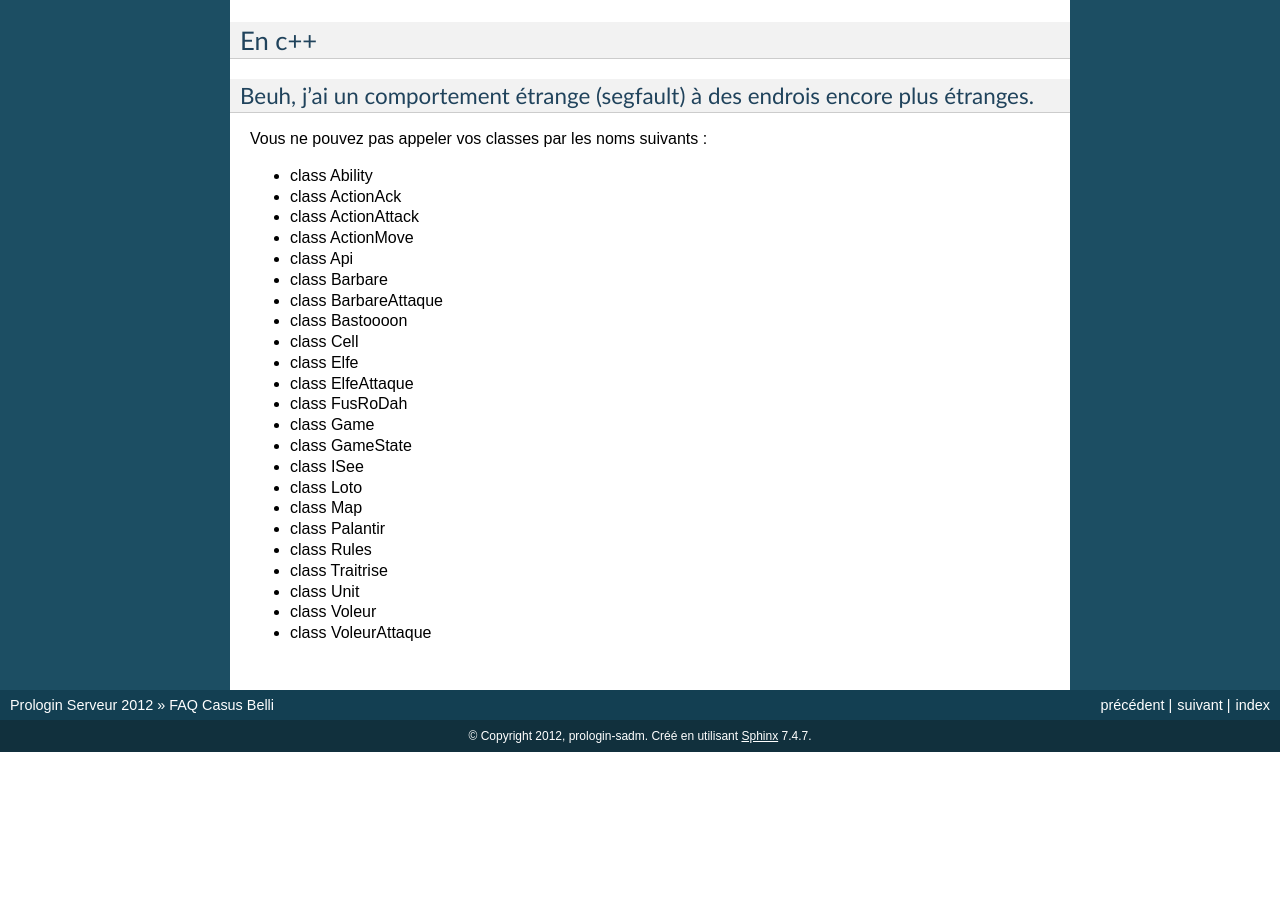
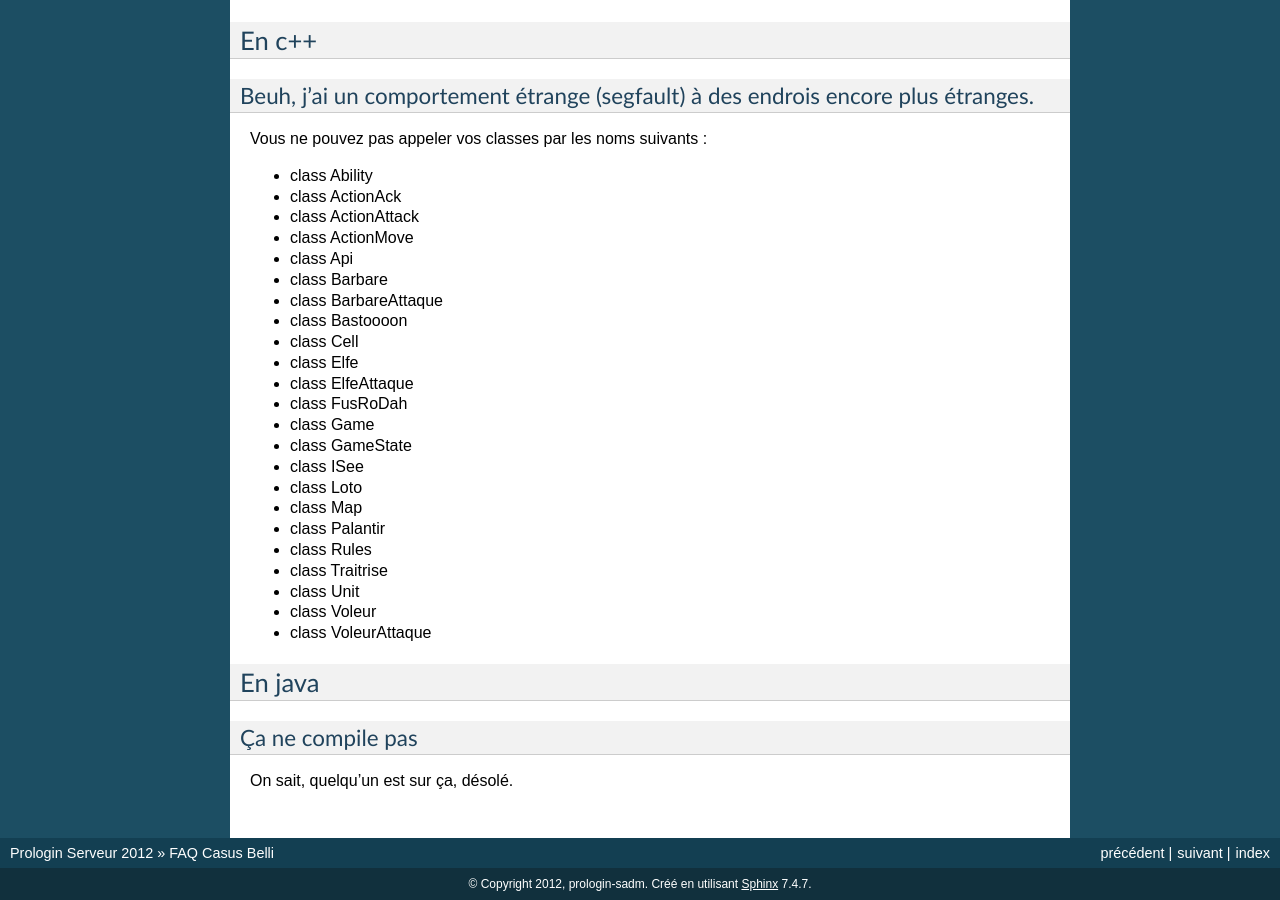
Before and after one commit to prologin/prologin2012, a Sphinx documentation site: the page built from doc/faq-candidat.rst, in a window 1280 px wide and 900 px high, scrolled down 2148 px. Built offline with Sphinx 7.4.7, drawn with Linux system fonts in a browser that asks for light colours; before the commit the page ends 2900 px from its top, so only the background shows below that; some of the changed text lies outside the part shown.

Commit message:
doc: java compile pas

```diff
--- a/doc/faq-candidat.rst
+++ b/doc/faq-candidat.rst
@@ -147,3 +147,11 @@ Vous ne pouvez pas appeler vos classes par les noms suivants :
 - class Unit
 - class Voleur
 - class VoleurAttaque
+
+En java
+=======
+
+Ça ne compile pas
+-----------------
+
+On sait, quelqu'un est sur ça, désolé.
```
